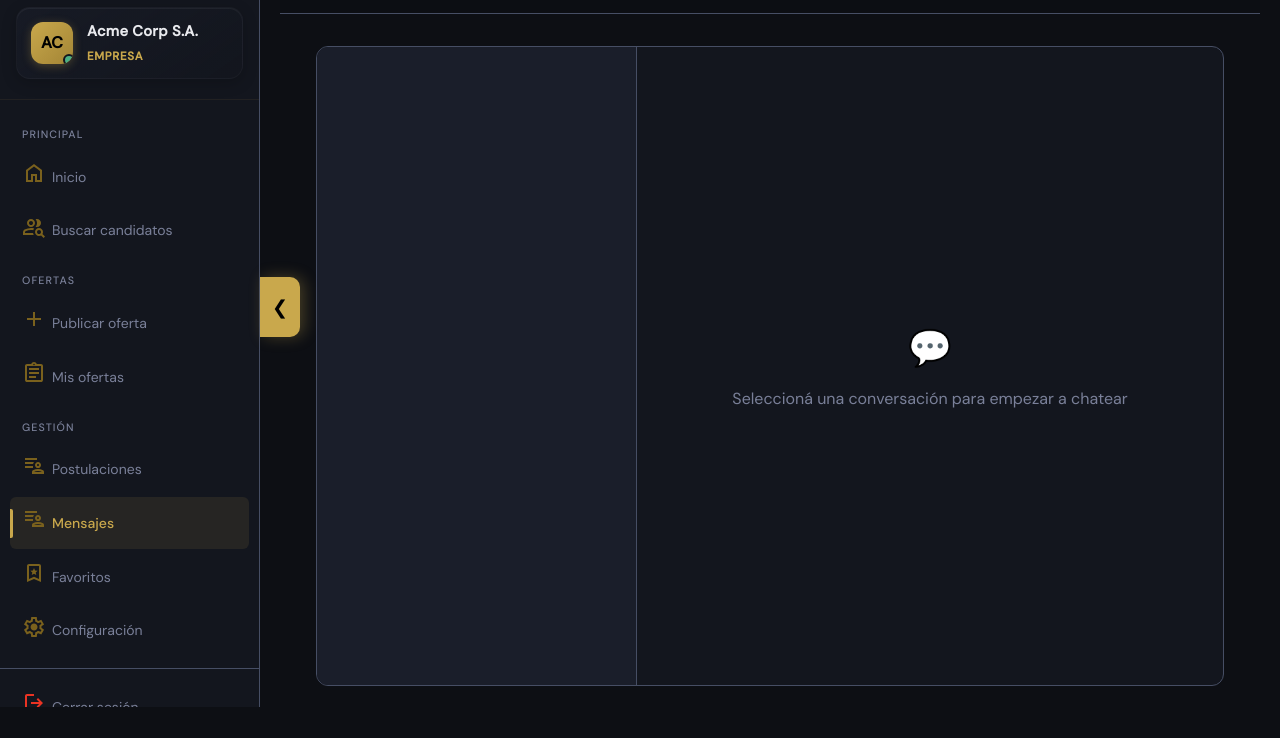
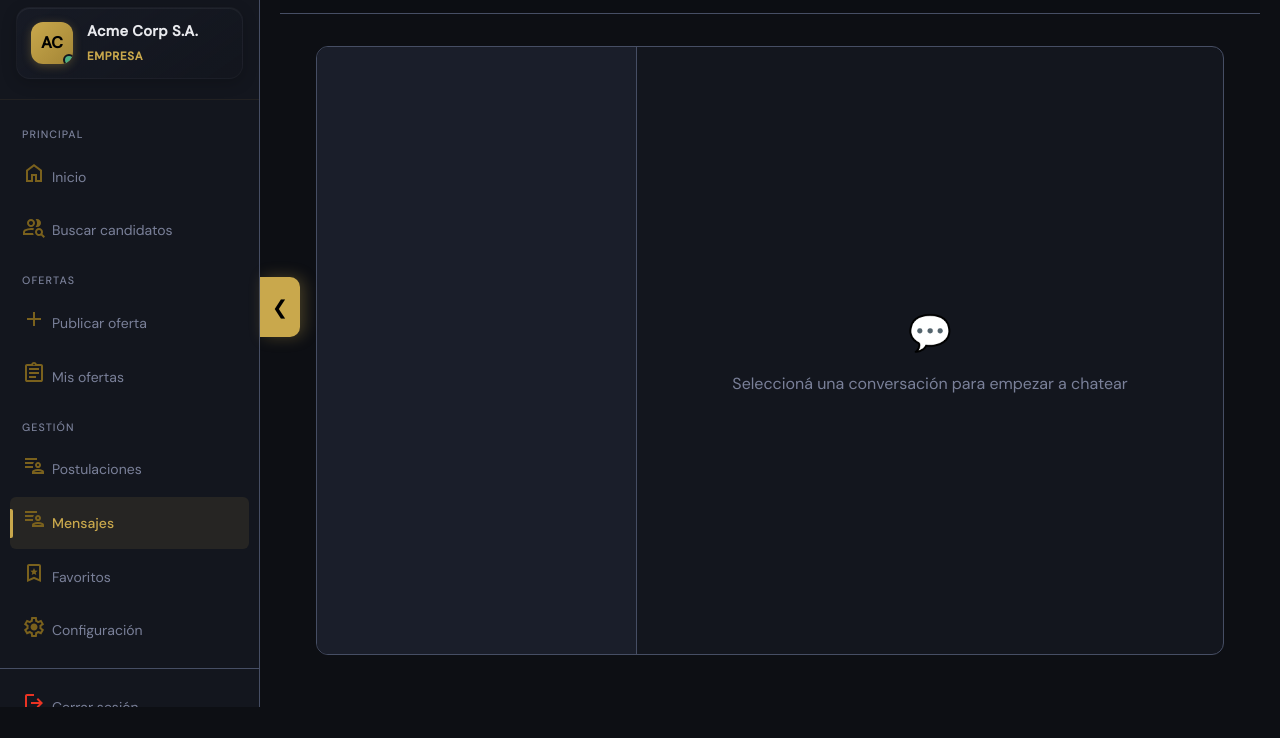
Before and after one commit to franbossio/Ing_Web_II, a plain HTML site: page frontend/pages/company/messages.html in a window 1280 px wide. Shown: the part 93-831 px from the top of the page. After the commit the page ends 800 px from the top, so only its background shows below. Drawn offline with nearby package versions, Linux system fonts and the light colour scheme.

Commit message:
fix mensaje

```diff
--- a/frontend/css/messages.css
+++ b/frontend/css/messages.css
@@ -1,3 +1,12 @@
+/* ── Shell: el contenedor de la pantalla se ajusta exactamente al alto
+   disponible debajo del topbar, sea cual sea el tamaño del monitor,
+   en vez de restar un numero fijo de px a 100vh. ──────────────────── */
+.main-content.msg-shell { height: 100vh; overflow: hidden; }
+.page-content.msg-page-content {
+  display: flex; flex-direction: column;
+  flex: 1; min-height: 0; overflow: hidden;
+}
+
 /* ── Layout mensajería ─────────────────────────────────────── */
 .msg-layout {
   display: grid;
@@ -7,8 +16,12 @@
   border: 1px solid var(--clr-border);
   border-radius: var(--radius-md);
   overflow: hidden;
-  height: calc(100vh - 160px);
-  min-height: 480px;
+  height: 100%;
+  min-height: 0;
+}
+
+@media (max-width: 1100px) {
+  .msg-layout { grid-template-columns: 260px 1fr; }
 }
 
 /* ── Lista de conversaciones ───────────────────────────────── */
@@ -98,6 +111,10 @@
 .msg-empty-state .empty-icon { font-size: 2.2rem; margin-bottom: 10px; }
 
 @media (max-width: 760px) {
+  /* En mobile se abandona el shell "fijo a la pantalla" y se vuelve a un
+     scroll natural de la página, apilando lista de chats + conversación. */
+  .main-content.msg-shell { height: auto; overflow: visible; }
+  .page-content.msg-page-content { overflow: visible; }
   .msg-layout { grid-template-columns: 1fr; height: auto; }
   .msg-conv-list { max-height: 240px; }
   .msg-chat-panel { height: 480px; }
--- a/frontend/pages/company/messages.html
+++ b/frontend/pages/company/messages.html
@@ -15,7 +15,7 @@
   <div class="app-layout">
     <div id="sidebar-root"></div>
 
-    <main class="main-content">
+    <main class="main-content msg-shell">
       <div class="topbar">
         <div class="topbar-left">
           <button class="mobile-menu-btn" id="mobile-menu-btn" aria-label="Abrir menú">
@@ -26,7 +26,7 @@
         </div>
       </div>
 
-      <div class="page-content">
+      <div class="page-content msg-page-content">
         <div class="msg-layout">
           <div class="msg-conv-list" id="msg-conv-list"></div>
 
```
Also changed, not shown: frontend/pages/candidate/messages.html (+2 -2 lines).
